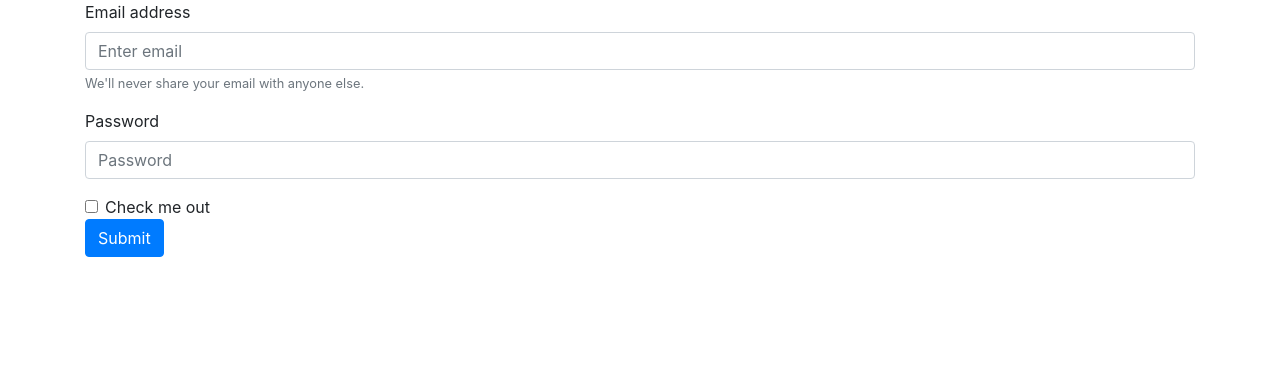
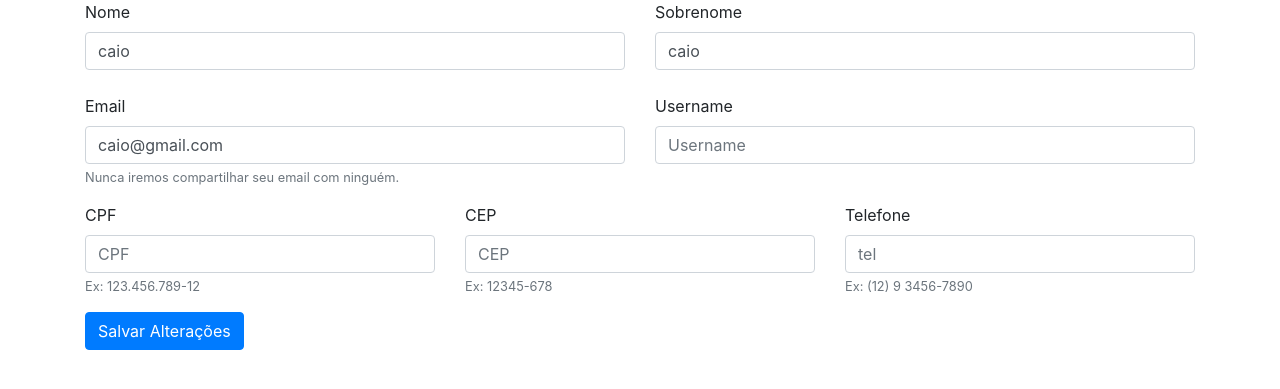
Before and after one commit to CaioAlexei/fasttravel, a PHP site: page /logado/perfil/perfil.php in a window 1280 px wide. Shown: the part 56-445 px from the top of the page. Run offline with PHP 8.4, Linux system fonts and the light colour scheme; a user stored in the database is signed in; some libraries are stand-ins or nearby versions.

Commit message:
cadastro básico 16/06/22

```diff
--- a/Site/logado/perfil/perfil.php
+++ b/Site/logado/perfil/perfil.php
@@ -1,5 +1,4 @@
-
-
+<?php session_start(); ?>
 
 <!doctype html>
 <html lang="pt-br">
@@ -27,18 +26,6 @@
                 <li class="nav-item active">
                 <a class="nav-link" href="index.php">Home <span class="sr-only">(current)</span></a>
                 </li>
-
-                <!-- <li class="nav-item dropdown">
-                <a class="nav-link dropdown-toggle" href="#" id="navbarDropdown" role="button" data-toggle="dropdown" aria-haspopup="true" aria-expanded="false">
-                    Dropdown
-                </a>
-                <div class="dropdown-menu" aria-labelledby="navbarDropdown">
-                    <a class="dropdown-item" href="#">Action</a>
-                    <a class="dropdown-item" href="#">Another action</a>
-                    <div class="dropdown-divider"></div>
-                    <a class="dropdown-item" href="#">Something else here</a>
-                </div>
-                </li> -->
                 <li class="nav-item">
                 <a class="nav-link" href="#services">Serviços</a>
                 </li>
@@ -67,22 +54,60 @@
 
     <div class="container">
         <form>
-            <div class="form-group">
-                <label for="exampleInputEmail1">Email address</label>
-                <input type="email" class="form-control" id="exampleInputEmail1" aria-describedby="emailHelp" placeholder="Enter email">
-                <small id="emailHelp" class="form-text text-muted">We'll never share your email with anyone else.</small>
+            <div class="row">
+                <div class="col">
+                    <label for="nome">Nome</label>
+                    <input type="text" id="nome" class="form-control" placeholder= "Nome" value="<?php echo $_SESSION['nome']?>">
+                </div>
+                <div class="col">
+                    <label for="sobrenome">Sobrenome</label>
+                    <input type="text" id="sobrenome" class="form-control" placeholder= "Sobrenome" value="<?php echo $_SESSION['sobrenome']?>">
+                </div>
+
+            </div><br>
+
+
+            <div class="row">
+                <div class="col">
+                    <div class="form-group">
+                        <label for="email1">Email</label>
+                        <input type="email" class="form-control" id="email1" aria-describedby="emailHelp" value="<?php echo $_SESSION['email']?>">
+                        <small id="emailHelp" class="form-text text-muted">Nunca iremos compartilhar seu email com ninguém.</small>
+                    </div>
+                </div>
+                <div class="col">
+                    <div class="form-group">
+                        <label for="username">Username</label>
+                        <input type="text" class="form-control" id="username" placeholder="Username">
+                    </div>
+                </div>
             </div>
-            <div class="form-group">
-                <label for="exampleInputPassword1">Password</label>
-                <input type="password" class="form-control" id="exampleInputPassword1" placeholder="Password">
+
+            <div class="row">
+                <div class="col">
+                    <div class="form-group">
+                        <label for="cpf">CPF</label>
+                        <input type="text" class="form-control" id="cpf" aria-describedby="cpfhelp" placeholder="CPF">
+                        <small class="form-text text-muted">Ex: 123.456.789-12</small>
+                    </div>
+                </div>
+                <div class="col">
+                    <div class="form-group">
+                        <label for="exampleInputPassword1">CEP</label>
+                        <input type="text" class="form-control" id="cep" placeholder="CEP">
+                        <small class="form-text text-muted">Ex: 12345-678</small>
+                    </div>
+                </div>
+                <div class="col">
+                    <div class="form-group">
+                        <label for="Telefone">Telefone</label>
+                        <input type="text" class="form-control" id="tel" placeholder="tel">
+                        <small class="form-text text-muted">Ex: (12) 9 3456-7890</small>
+                    </div>
+                </div>
             </div>
-            <div class="form-check">
-                <input type="checkbox" class="form-check-input" id="exampleCheck1">
-                <label class="form-check-label" for="exampleCheck1">Check me out</label>
-            </div>
-            <button type="submit" class="btn btn-primary">Submit</button>
+            <button type="submit" class="btn btn-primary">Salvar Alterações</button>
         </form>
-
     </div>
 
 
```
